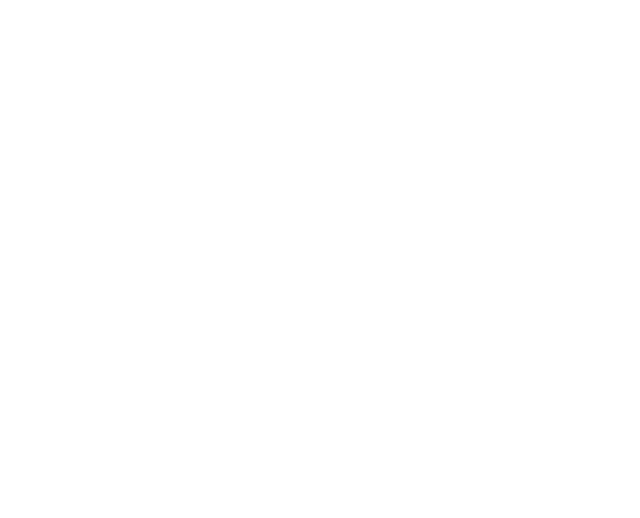
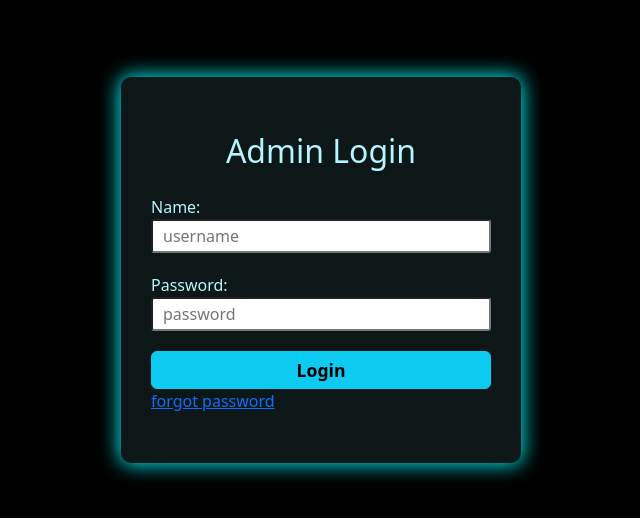
Before and after one commit to mohit-soni2003/portfolliomohit, a React (Vite) app in the folder portfollio/: page /login in a window 1280 px wide. Before the commit this address had no page. Shown: the part 130-648 px from the top of the page, without its empty margins (319-959 px from the left). Built offline with nearby package versions, Linux system fonts and the light colour scheme.

Commit message:
admin login page created

```diff
--- a/portfollio/src/App.jsx
+++ b/portfollio/src/App.jsx
@@ -2,7 +2,12 @@ import { useState } from 'react'
 import './App.css'
 import 'bootstrap/dist/css/bootstrap.min.css';
 import { BrowserRouter, Routes, Route } from "react-router-dom";
+import Button from 'react-bootstrap/Button';
+
 import Page8 from './components/pages/Page8';
+import Login from './components/admin/Login';
+
+
 
 import Page from './components/Page';
 
@@ -13,9 +18,10 @@ function App() {
   <>
   <BrowserRouter>
       <Routes>
-        <Route path="/" element={<Page/>}>
+        <Route path="/" element={<Page/>}></Route>
+        <Route path="/login" element={<Login/>}></Route>
           {/* <Route path="*" element={<NoPage />} /> */}
-        </Route>
+
       </Routes>
     </BrowserRouter>
   </>
--- /dev/null
+++ b/portfollio/src/components/admin/Login.css
@@ -0,0 +1,48 @@
+.admin-login{
+    /* border: 2px solid red; */
+    background-color: black;
+    height: 100vh;
+    display: flex;
+    align-items: center;
+    flex-direction: column;
+    justify-content: center;
+}
+.ad-login-heading{
+    font-size: 2rem;
+    text-align: center;
+    color: rgb(183, 255, 251);
+}
+.ad-login-container{
+    display: flex;
+    flex-direction: column;
+    justify-content: space-between;
+    /* border: 2px solid rgb(164, 237, 255); */
+    width: 400px;
+    padding: 20px;
+}
+.ad-login-container>div{
+    margin: 10px;
+    color: rgb(181, 245, 255);
+}
+.admin-login input{
+    border-radius: 3px;
+    color: black;
+    padding: 3px 10px;
+    width: 100%;
+}
+.ad-btn-container{
+}
+.ad-login-border{
+    border: 0px solid rgb(72, 115, 255);
+    background-color: rgba(146, 242, 255, 0.095);
+    border-radius: 10px;
+    padding:20px 0px;
+    box-shadow: 0px 0px 20px 1px rgb(0, 251, 255);
+
+}
+.ad-btn-container button{
+    width: 340px;
+    padding: 5px;
+    font-size: 1.1rem;
+    font-weight: 700;
+}
--- /dev/null
+++ b/portfollio/src/components/admin/Login.jsx
@@ -0,0 +1,26 @@
+import React from 'react'
+import "./Login.css"
+import Button from 'react-bootstrap/Button';
+import { Link } from 'react-router-dom'
+
+
+export default function Login() {
+    return (
+        <>
+            <div className="admin-login">
+                <div className="ad-login-border">
+                    <div className="ad-login-container">
+
+                        <div className="ad-login-heading">Admin Login</div>
+                        <div className="ad-username"><label for="ad-username">Name: &nbsp;&nbsp;&nbsp;&nbsp;</label><input type="text" id='ad-username' placeholder='username' /></div>
+                        <div className="ad-password"><label for="ad-password">Password:</label><input type="password" id='ad-password' placeholder='password' /></div>
+                        <div className="ad-btn-container">
+                            <div><Button variant="info">Login</Button></div>
+                            <div className="ad-forgot-pass"><Link>forgot password</Link></div>
+                        </div>
+                    </div>
+                </div>
+            </div>
+        </>
+    )
+}
--- a/portfollio/src/components/unique_component/Footerpan.css
+++ b/portfollio/src/components/unique_component/Footerpan.css
@@ -22,7 +22,8 @@
     font-size: 1.3rem;
 }
 .footer-mid-l1{
-    font-size: 1.3rem;
+    text-align: center;
+    font-size: 1.5rem;
 }
 .footer-mid-l2{
     display: flex;
--- a/portfollio/src/components/unique_component/Footerpan.jsx
+++ b/portfollio/src/components/unique_component/Footerpan.jsx
@@ -21,11 +21,12 @@ import { SiCodeforces } from "react-icons/si";
 
 export default function Footerpan() {
 
-const [cnt, setcnt] = useState(0);
+const [cnt, setcnt] = useState("fetching..");
 useEffect(() => {
     const fetchData = async () => {
       try {
-        const res = await fetch('http://localhost:8000/count');
+        // const res = await fetch('http://localhost:8000/count');
+        const res = await fetch('https://portfollioserver-one.vercel.app/count');
         const result = await res.json();
         setcnt(result.count); // Assuming result contains a field called 'count'
       } catch (error) {
@@ -51,6 +52,7 @@ useEffect(() => {
             <div><Link>Achievement</Link></div>
             <div><Link>Project</Link></div>
             <div><Link>Contact Me</Link></div>
+            <div><Link to="/login">Develope Login</Link></div>
         </div>
         </div>
         <div className="footer-right" data-aos="fade-left">
```
